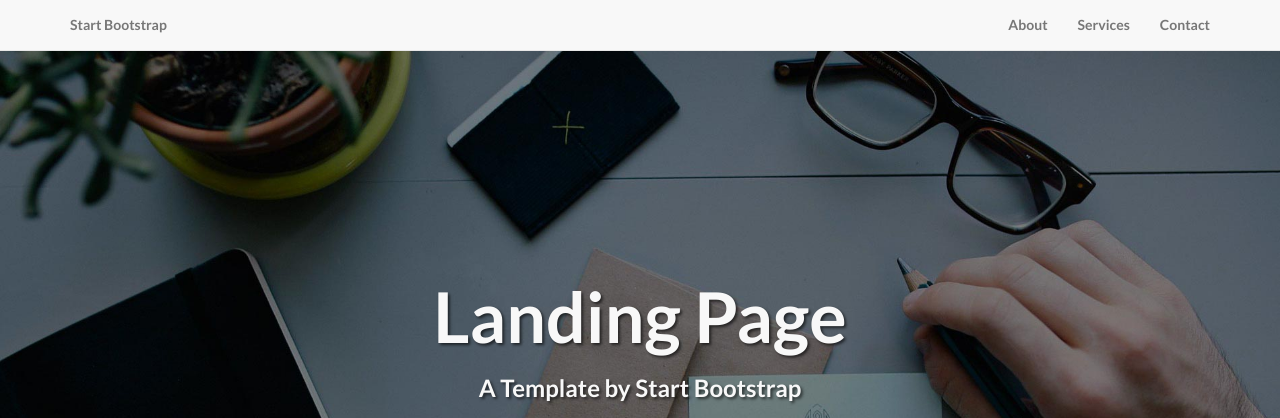
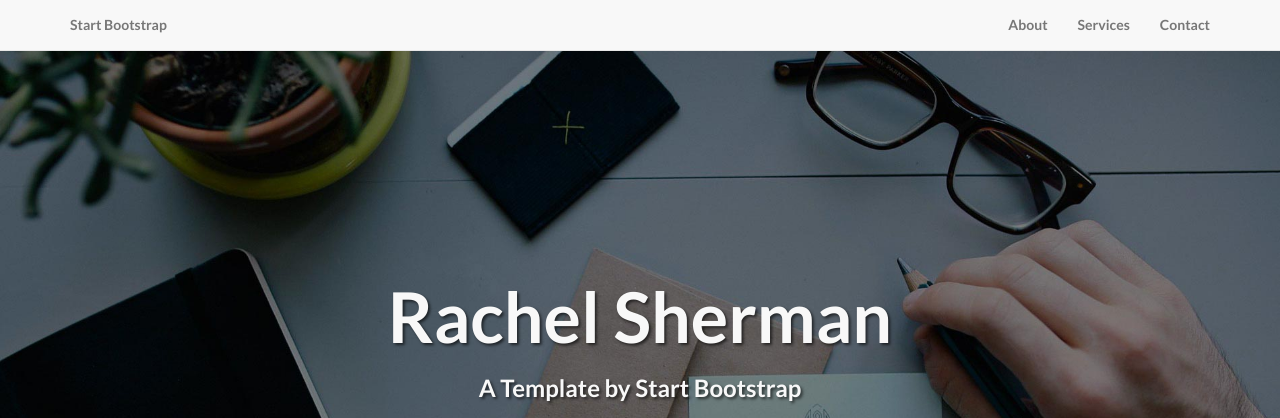
Before and after one commit to RachelSherman/RachelSherman.github.io, a plain HTML site: page index.html in a window 1280 px wide. Shown: the top 418 px of the page. Drawn offline with Linux system fonts and the light colour scheme.

Commit message:
Change to Title

```diff
--- a/index.html
+++ b/index.html
@@ -73,7 +73,7 @@
             <div class="row">
                 <div class="col-lg-12">
                     <div class="intro-message">
-                        <h1>Landing Page</h1>
+                        <h1>Rachel Sherman</h1>
                         <h3>A Template by Start Bootstrap</h3>
                         <hr class="intro-divider">
                         <ul class="list-inline intro-social-buttons">
```
